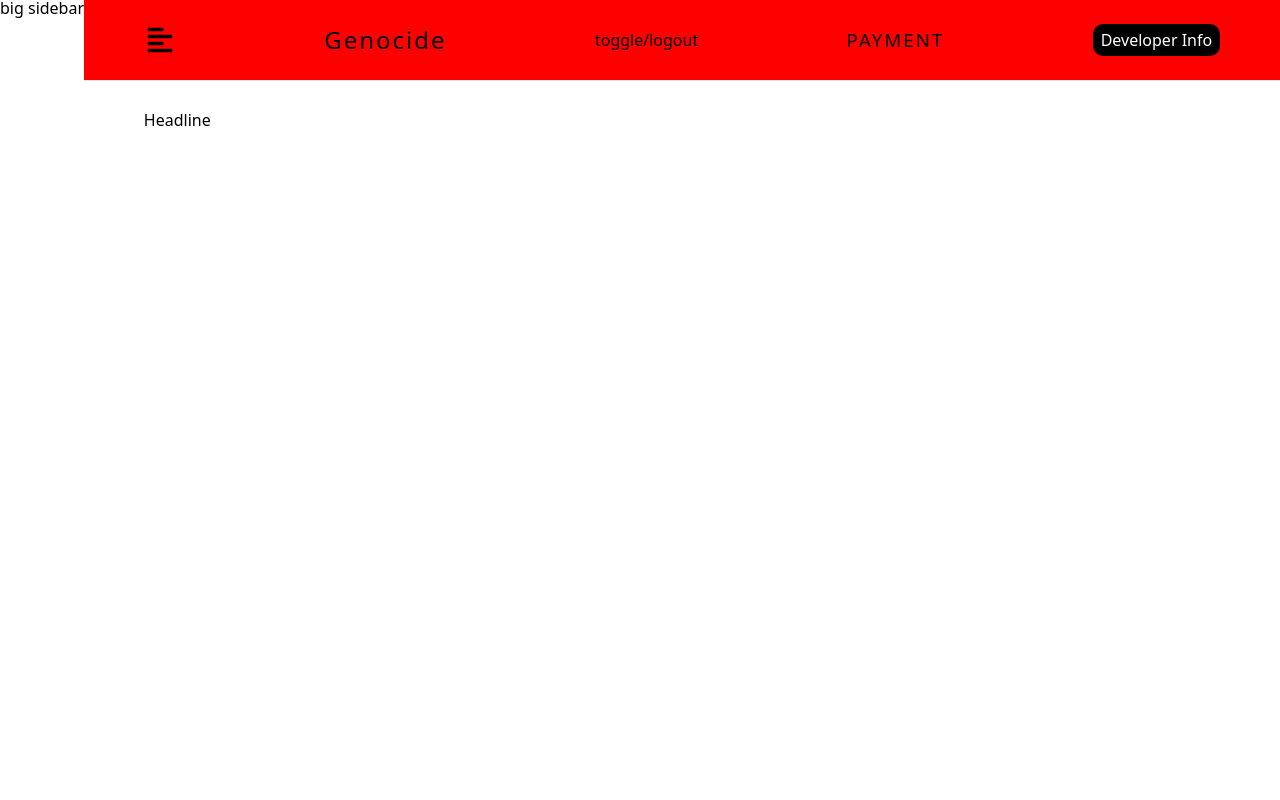
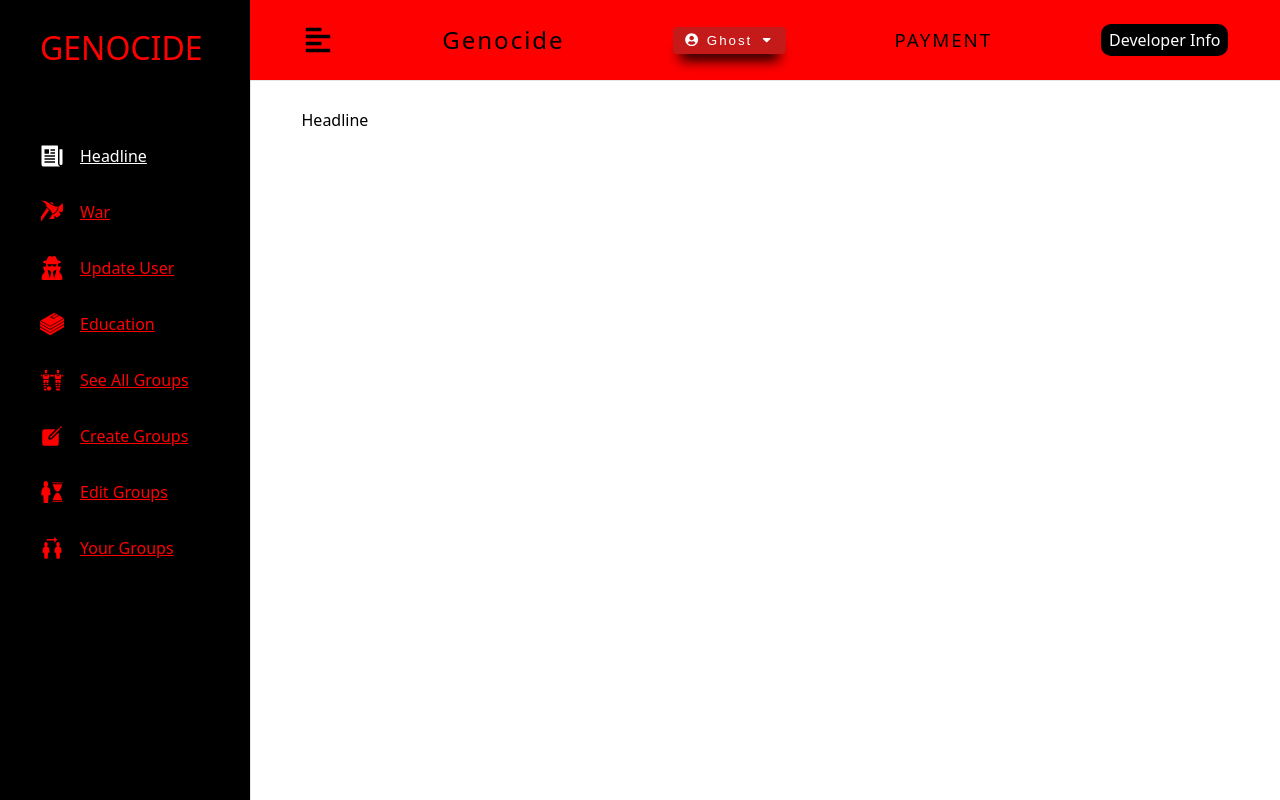
Before and after one commit to gen-spiderw3b/Genocide_API, a React (Vite) app in the folder client/: page /dashboard in a window 1280 px wide. Built offline with nearby package versions, Linux system fonts and the light colour scheme.

Commit message:
Finsihed logout container

```diff
--- a/client/src/Components/SideBars/BigSidebar.jsx
+++ b/client/src/Components/SideBars/BigSidebar.jsx
@@ -1,9 +1,20 @@
 import Wrapper from "../../Wrappers/BigSidebar/bigSidebar";
-
+import { NavLinks } from "../index";
+import { UseDashboardContext } from "../../Pages/Dashboard/DashboardLayout";
 const BigSidebar = () => {
+  const { showSidebar } = UseDashboardContext();
   return (
     <Wrapper>
-      <div>big sidebar</div>
+      <div
+        className={
+          showSidebar ? "sidebar-container " : "sidebar-container show-sidebar"
+        }
+      >
+        <div className="content">
+          <header>genocide</header>
+          <NavLinks isBigSidebar />
+        </div>
+      </div>
     </Wrapper>
   );
 };
--- a/client/src/Components/SideBars/DashboardNavbar.jsx
+++ b/client/src/Components/SideBars/DashboardNavbar.jsx
@@ -2,6 +2,7 @@ import Wrapper from "../../Wrappers/DashNavbar/dashNavbar";
 import { FaAlignLeft } from "react-icons/fa";
 import { Link } from "react-router-dom";
 import { UseDashboardContext } from "../../Pages/Dashboard/DashboardLayout";
+import { LogoutContainer } from ".././index";
 const DashboardNavbar = () => {
   const { toggleSidebar } = UseDashboardContext();
 
@@ -18,7 +19,9 @@ const DashboardNavbar = () => {
             </Link>
           </h2>
         </div>
-        <div className="btn-container">toggle/logout</div>
+        <div className="btn-container">
+          <LogoutContainer />
+        </div>
         <h3>payment</h3>
         <Link to="version-info" className="logo info">
           developer info
--- /dev/null
+++ b/client/src/Components/SideBars/LogoutContainer.jsx
@@ -0,0 +1,28 @@
+import { useState } from "react";
+import { FaUserCircle, FaCaretDown } from "react-icons/fa";
+import { UseDashboardContext } from "../../Pages/Dashboard/DashboardLayout";
+import Wrapper from "../../Wrappers/LogoutContainer/logoutContainer";
+const LogoutContainer = () => {
+  const [showLogout, setShowLogout] = useState(false);
+  const { user, logoutUser } = UseDashboardContext();
+
+  return (
+    <Wrapper>
+      <button
+        type="button"
+        className="btn logout-btn"
+        onClick={() => setShowLogout(!showLogout)}
+      >
+        <FaUserCircle />
+        {user?.name}
+        <FaCaretDown />
+      </button>
+      <div className={showLogout ? "dropdown show-dropdown" : "dropdown"}>
+        <button type="button" className="dropdown-btn" onClick={logoutUser}>
+          logout
+        </button>
+      </div>
+    </Wrapper>
+  );
+};
+export default LogoutContainer;
--- /dev/null
+++ b/client/src/Components/SideBars/NavLinks.jsx
@@ -0,0 +1,32 @@
+import { NavLink } from "react-router-dom";
+import { UseDashboardContext } from "../../Pages/Dashboard/DashboardLayout";
+import links from "../../Utils/Data";
+import PropTypes from "prop-types";
+
+const NavLinks = ({ isBigSidebar }) => {
+  const { toggleSidebar, user } = UseDashboardContext();
+
+  return (
+    <div className="nav-links">
+      {links.map((items) => {
+        const { text, path, icon } = items;
+        return (
+          <NavLink
+            to={path}
+            key={text}
+            className="nav-link"
+            onClick={isBigSidebar ? null : toggleSidebar}
+            end
+          >
+            <span className="icon">{icon}</span>
+            {text}
+          </NavLink>
+        );
+      })}
+    </div>
+  );
+};
+NavLinks.propTypes = {
+  isBigSidebar: PropTypes.bool,
+};
+export default NavLinks;
--- a/client/src/Components/SideBars/SmallSidebar.jsx
+++ b/client/src/Components/SideBars/SmallSidebar.jsx
@@ -1,8 +1,8 @@
+import { UseDashboardContext } from "../../Pages/Dashboard/DashboardLayout";
 import Wrapper from "../../Wrappers/SmallSidebar/smallSidebar";
-import { UseDashboardContext } from "../../Pages/Dashboard/DashboardLayout";
 import { FaTimes } from "react-icons/fa";
-import links from "../../Utils/Data";
-import { NavLink } from "react-router-dom";
+import { NavLinks } from "../index";
+
 const SmallSidebar = () => {
   const { showSidebar, toggleSidebar } = UseDashboardContext();
 
@@ -18,23 +18,7 @@ const SmallSidebar = () => {
             <FaTimes />
           </button>
           <header>genocide</header>
-          <div className="nav-links">
-            {links.map((items) => {
-              const { text, path, icon } = items;
-              return (
-                <NavLink
-                  to={path}
-                  key={text}
-                  onClick={toggleSidebar}
-                  className="nav-link"
-                  end
-                >
-                  <span className="icon">{icon}</span>
-                  {text}
-                </NavLink>
-              );
-            })}
-          </div>
+          <NavLinks />
         </div>
       </div>
     </Wrapper>
--- a/client/src/Components/index.js
+++ b/client/src/Components/index.js
@@ -7,3 +7,5 @@ export { default as FormInput } from "./FormInput/FormInput";
 export { default as BigSidebar } from "./SideBars/BigSidebar";
 export { default as SmallSidebar } from "./SideBars/SmallSidebar";
 export { default as DashboardNavbar } from "./SideBars/DashboardNavbar";
+export { default as NavLinks } from "./SideBars/NavLinks";
+export { default as LogoutContainer } from "./SideBars/LogoutContainer";
--- a/client/src/Wrappers/BigSidebar/bigSidebar.js
+++ b/client/src/Wrappers/BigSidebar/bigSidebar.js
@@ -5,6 +5,59 @@ const Wrapper = styled.aside`
 
   @media (min-width: 992px) {
     display: block;
+    box-shadow: 1px 0px 0px 0px rgba(0, 0, 0, 0.1);
+    .sidebar-container {
+      background: black;
+      min-height: 100vh;
+      height: 100%;
+      width: 250px;
+      margin-left: -250px;
+      transition: margin-left 0.3s ease-in-out;
+    }
+    .content {
+      position: sticky;
+      top: 0;
+    }
+    .show-sidebar {
+      margin-left: 0;
+    }
+    header {
+      font-size: 2rem;
+      text-transform: uppercase;
+      color: red;
+      height: 6rem;
+      display: flex;
+      align-items: center;
+      padding-left: 2.5rem;
+    }
+    .nav-links {
+      padding-top: 2rem;
+      display: flex;
+      flex-direction: column;
+    }
+    .nav-link {
+      display: flex;
+      align-items: center;
+      color: red;
+      padding: 1rem 0;
+      padding-left: 2.5rem;
+      text-transform: capitalize;
+      transition: padding-left 0.3s ease-in-out;
+    }
+    .nav-link:hover {
+      padding-left: 3rem;
+      color: white;
+      transition: var(--transition);
+    }
+    .icon {
+      font-size: 1.5rem;
+      margin-right: 1rem;
+      display: grid;
+      place-items: center;
+    }
+    .active {
+      color: white;
+    }
   }
 `;
 
--- a/client/src/Wrappers/BigSidebar/bigSidebarList.js
+++ /dev/null
@@ -1,5 +0,0 @@
-import styled from "styled-components";
-
-const Wrapper = styled.div``;
-
-export default Wrapper;
--- /dev/null
+++ b/client/src/Wrappers/LogoutContainer/logoutContainer.js
@@ -0,0 +1,38 @@
+import styled from "styled-components";
+
+const Wrapper = styled.div`
+  position: relative;
+  .logout-btn {
+    display: flex;
+    align-items: center;
+    justify-content: center;
+    gap: 0 0.5rem;
+  }
+  .dropdown {
+    position: absolute;
+    top: 45px;
+    left: 0;
+    width: 100%;
+    text-align: center;
+    visibility: hidden;
+    border-radius: 10px;
+    background: black;
+  }
+  .show-dropdown {
+    visibility: visible;
+  }
+  .dropdown-btn {
+    border-radius: 10px;
+    padding: 0.5rem;
+    background: black;
+    border-color: transparent;
+    color: red;
+    letter-spacing: var(--letter-spacing);
+    text-transform: capitalize;
+    cursor: pointer;
+    width: 100%;
+    height: 100%;
+  }
+`;
+
+export default Wrapper;
```
